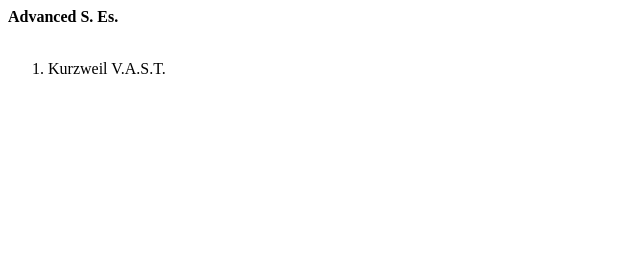
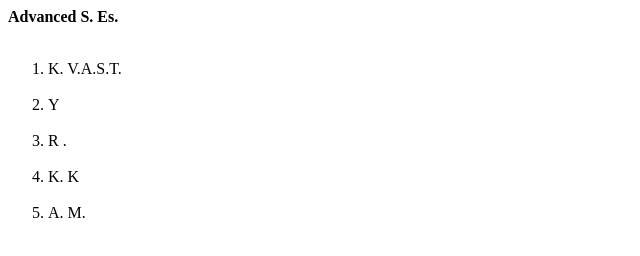
Before and after one commit to joshnur/ase, a plain HTML site: page index.html in a window 1280 px wide. Shown: the whole page, without its empty margins (0-640 px from the left). Drawn offline with Linux system fonts and the light colour scheme.

Commit message:
Update index.html

```diff
--- a/index.html
+++ b/index.html
@@ -8,7 +8,11 @@
 
     <strong>Advanced S. Es.</strong><br><br>
     <ol>
-        <li>Kurzweil V.A.S.T.</li>
+        <li>K. V.A.S.T.</li><br>
+        <li>Y </li><br>
+        <li>R .</li><br>
+        <li>K. K</li><br>
+        <li>A. M.</li>
     </ol>
 
 </body>
```
